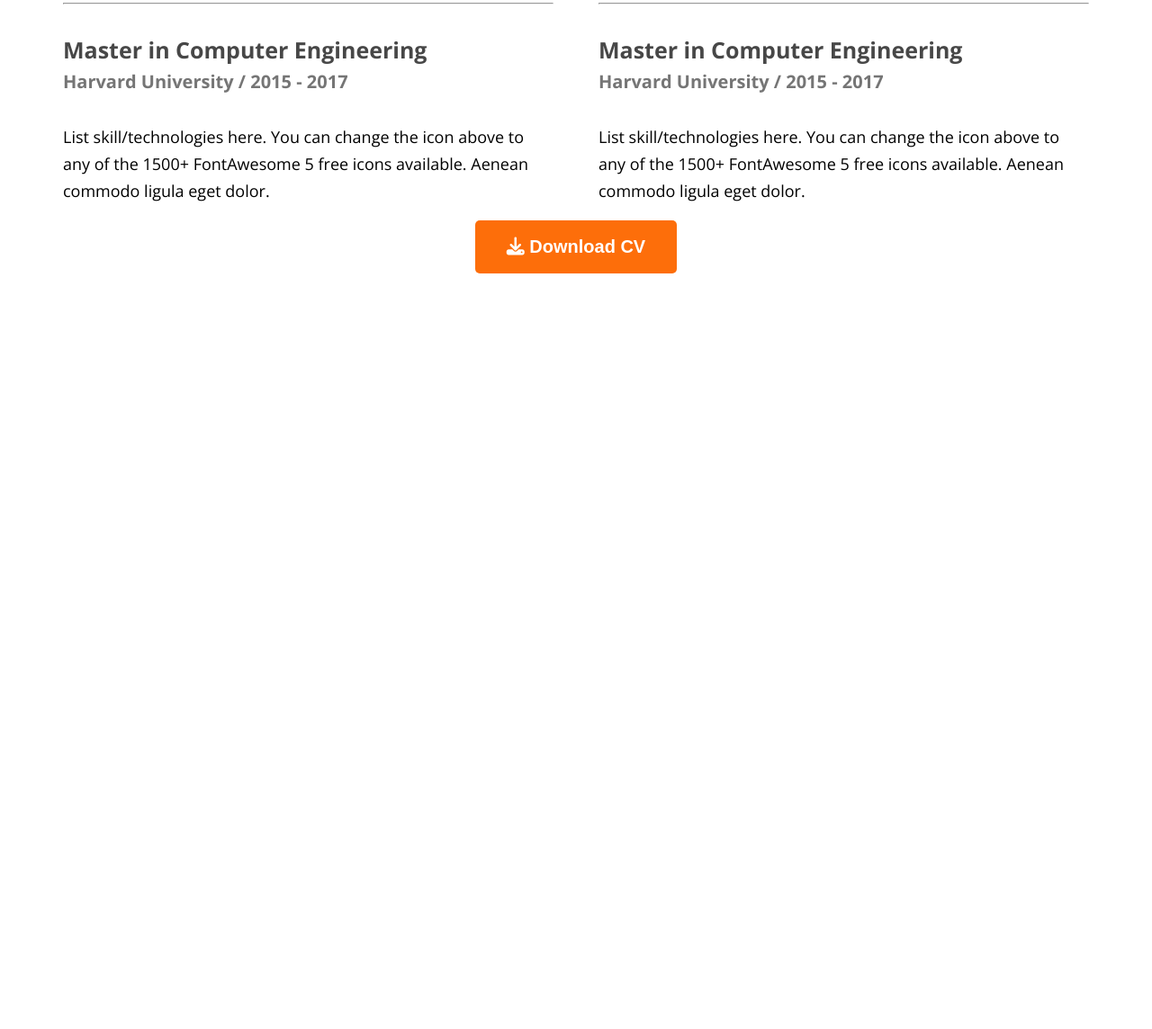
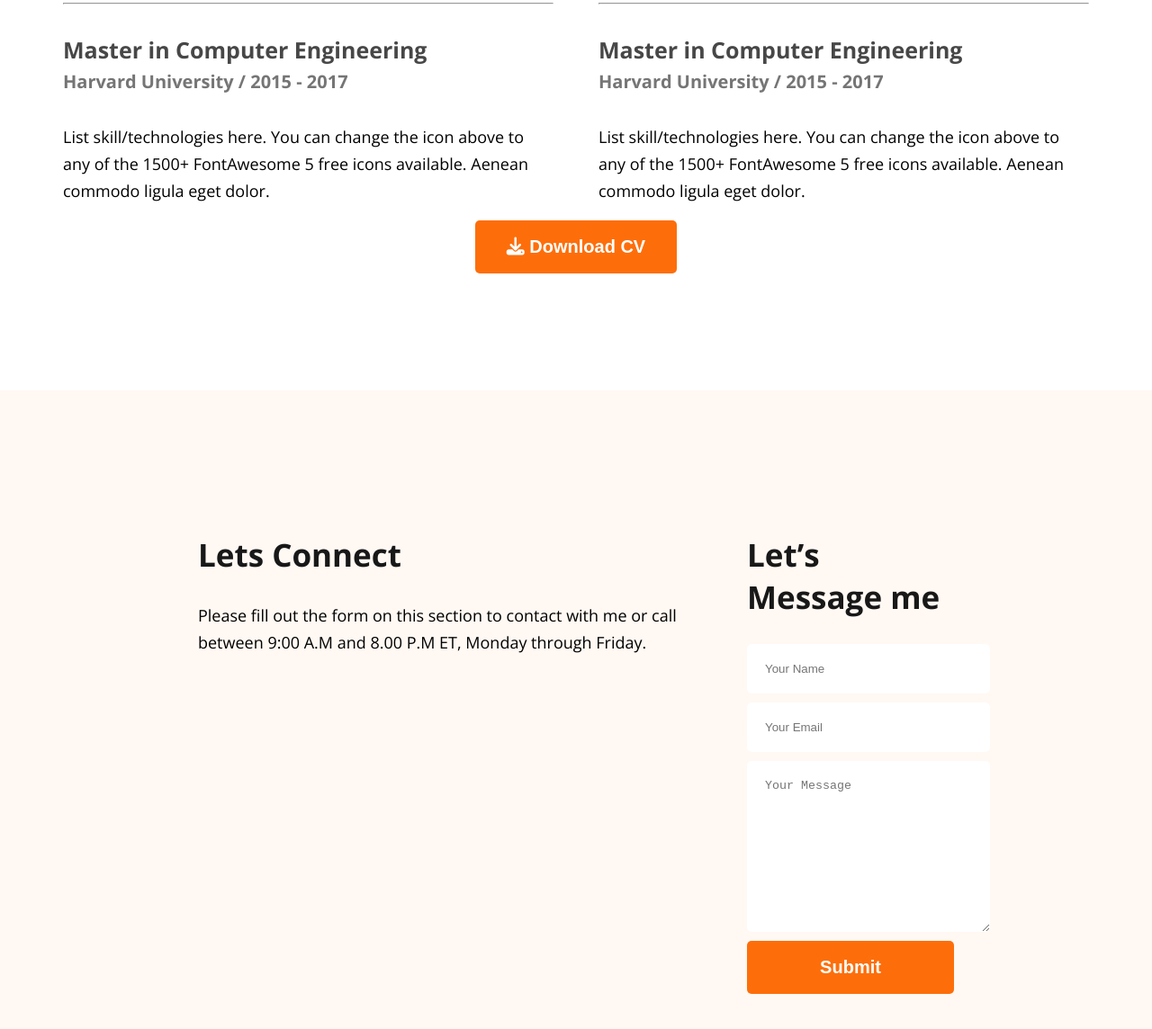
Before and after one commit to Abusayedshuvo/webdeveloper-portfolio, a plain HTML site: page index.html in a window 1280 px wide. Shown: the part 3068-4212 px from the top of the page at 90% size. Before the commit the page ends 3372 px from the top, so only its background shows below. Drawn offline with nearby package versions, Linux system fonts and the light colour scheme.

Commit message:
footer added

```diff
--- a/index.html
+++ b/index.html
@@ -187,7 +187,20 @@
 
     </main>
     <footer>
-
+        <div class="culome-one">
+            <h2 class="title">Lets Connect</h2>
+            <p>Please fill out the form on this section to contact with me or call between 9:00 A.M and 8.00 P.M ET,
+                Monday through Friday.</p>
+        </div>
+        <div class="culome-two">
+            <h2 class="title">Let’s Message me</h2>
+            <form action="#">
+                <input type="text" placeholder="Your Name">
+                <input type="email" placeholder="Your Email">
+                <textarea name="" id="" cols="30" rows="10" placeholder="Your Message"></textarea>
+                <input type="submit" value="Submit" class="btn-one">
+            </form>
+        </div>
     </footer>
 </body>
 
--- a/style.css
+++ b/style.css
@@ -190,3 +190,27 @@ main {
     color: #757575;
     margin-top: 5px;
 }
+
+
+footer {
+    display: flex;
+    margin-top: 130px;
+    padding: 130px 220px;
+    background-color: #FFF8F3;
+    gap: 50px;
+}
+
+footer form input , textarea {
+    display: block;
+    margin-bottom: 10px;
+    padding: 20px;
+    border: 0;
+    background-color: #fff;
+    border-radius: 5px;
+    width: 100%;
+
+}
+
+footer .culome-one{
+max-width: 560px;
+}
```
